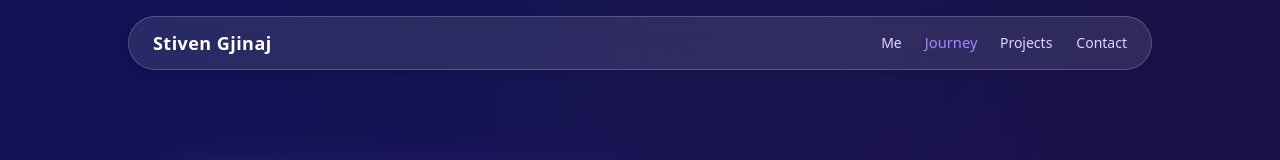
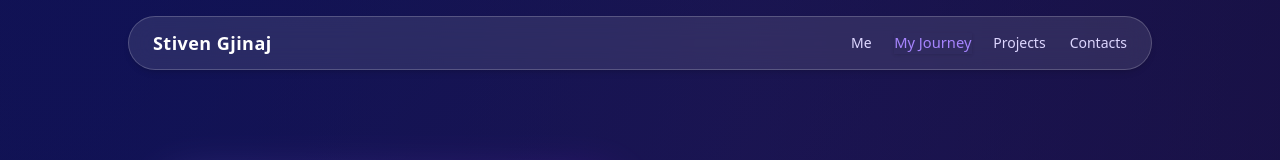
Before and after one commit to stivengjinaj/Portfolio, a React (Vite) app: page /home in a window 1280 px wide. Shown: the top 160 px of the page. Built offline with nearby package versions, Linux system fonts and the light colour scheme.

Commit message:
fixed navbar multi language

```diff
--- a/src/components/FloatingNavbar.tsx
+++ b/src/components/FloatingNavbar.tsx
@@ -1,11 +1,13 @@
 import {useRef, useState} from "react";
 import { Section } from "../misc/types.ts";
-import {sectionToId} from "../misc/helper.ts";
+import {labelToTab, sectionToId} from "../misc/helper.ts";
+import {useTranslation} from "../TranslationContext.tsx";
 
 function FloatingNavbar({currentSection, setCurrentSection}: {
     currentSection: Section;
     setCurrentSection(section: Section): void;
 }) {
+    const {t} = useTranslation();
     const [menuOpen, setMenuOpen] = useState(false);
     const navbarRef = useRef<HTMLElement>(null);
 
@@ -13,7 +15,7 @@ function FloatingNavbar({currentSection, setCurrentSection}: {
         { label: "Me", section: Section.ME },
         { label: "Journey", section: Section.JOURNEY },
         { label: "Projects", section: Section.PROJECTS },
-        { label: "Contact", section: Section.CONTACT },
+        { label: "Contacts", section: Section.CONTACT },
     ];
 
     const scrollToSection = (sectionId: string) => {
@@ -51,7 +53,9 @@ function FloatingNavbar({currentSection, setCurrentSection}: {
                             }`}
                             onClick={() => handleClick(section)}
                         >
-                            {label}
+                            {/* eslint-disable-next-line @typescript-eslint/ban-ts-comment */}
+                            {/* @ts-expect-error*/}
+                            {t(labelToTab(label))}
                         </li>
                     ))}
                 </ul>
@@ -76,7 +80,9 @@ function FloatingNavbar({currentSection, setCurrentSection}: {
                                     : "hover:bg-white/10 text-violet-200"
                             }`}
                         >
-                            {label}
+                            {/* eslint-disable-next-line @typescript-eslint/ban-ts-comment */}
+                            {/* @ts-expect-error*/}
+                            {t(labelToTab(label))}
                         </button>
                     ))}
                 </div>
--- a/src/languages/it.ts
+++ b/src/languages/it.ts
@@ -33,8 +33,8 @@ const it = {
     personalProjects: "Progetti Personali",
     viewCode: "Vedi il Codice",
     viewProjects: "Vedi su Github",
-    getIn: "Mettiti in",
-    touch: "Contatto",
+    getIn: "",
+    touch: "Contattami",
     contactMe: "Contattami e discutiamo insieme di come trasformare le nostre idee in realtà.",
     phone: "Telefono",
     email: "Email",
--- a/src/misc/helper.ts
+++ b/src/misc/helper.ts
@@ -85,6 +85,16 @@ export const sectionToId = (section: Section): string => {
     }
 }
 
+export const labelToTab = (label: string): string => {
+    switch (label) {
+        case "Me": return "aboutTab"
+        case "Journey": return "journey"
+        case "Projects": return "projectsTab"
+        case "Contacts": return "contactsTab"
+        default: return "aboutTab"
+    }
+}
+
 export const handleGithubRedirect = (url: string) => {
     // eslint-disable-next-line @typescript-eslint/no-unused-expressions
     window.open(url, "_blank") || window.location.replace(url);
```
